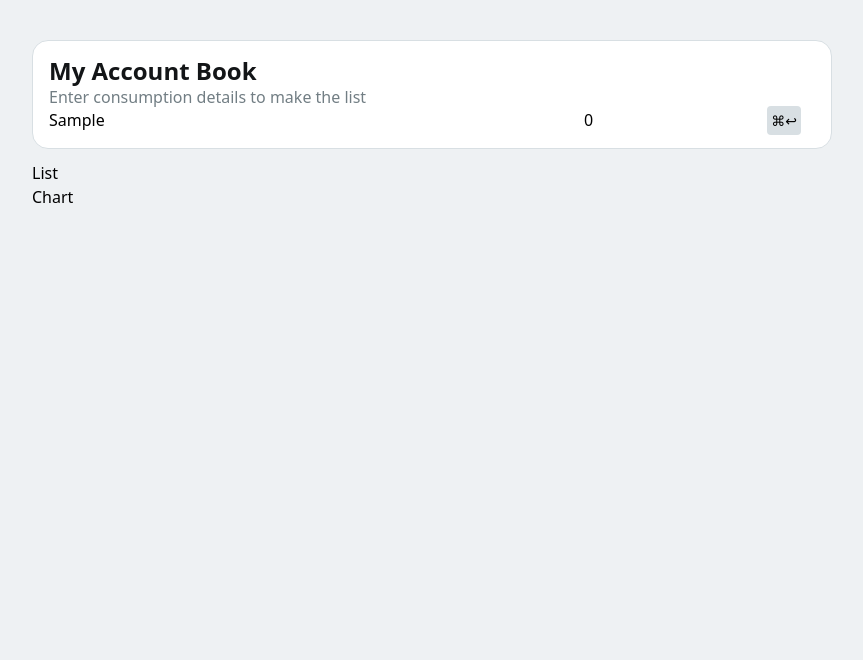
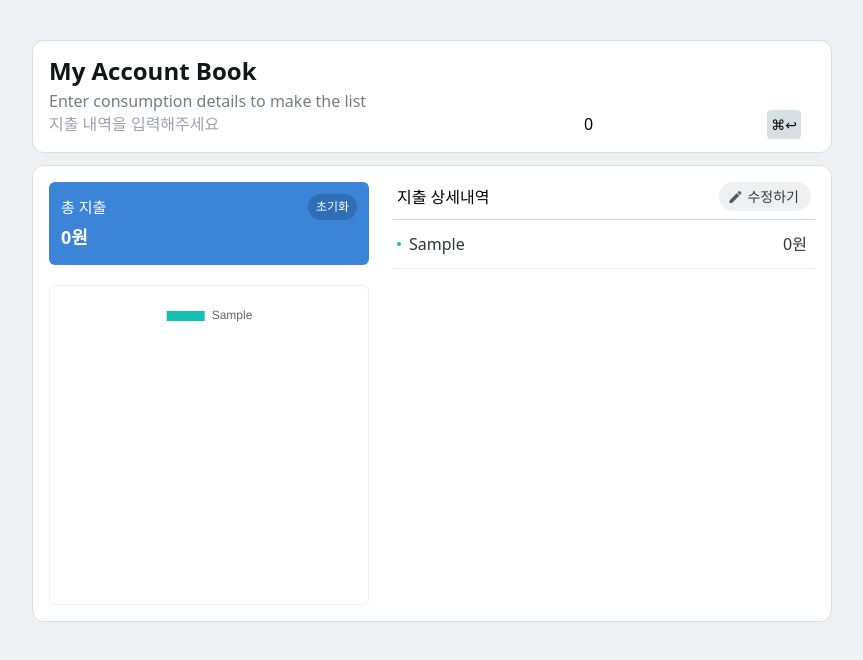
Before and after one commit to LC-02s/PBL-Account-Book, a React (Create React App) app: page / in a window 1280 px wide. Both pictures are taken after typing "Sample" into the empty fields and a click on the button "⌘↩︎". Shown: the top 660 px of the page, without its empty margins (208-1071 px from the left). Built offline with nearby package versions, Linux system fonts and the light colour scheme; a web font is replaced by a local one.

Commit message:
interim commit

```diff
--- a/src/App.js
+++ b/src/App.js
@@ -10,7 +10,7 @@ export default function App() {
   const [ consumeList, setConsumeList ] = useState(initialList);
 
   const saveList = useCallback((list) => {
-    console.log(`Save Target: ${list}`);
+    console.log('Save Target:', list);
     setConsumeList(list);
     localStorage.setItem('consumeList', JSON.stringify(list));
   }, []);
@@ -18,7 +18,10 @@ export default function App() {
   return (
     <React.Fragment>
       <Form consumeList={consumeList} setConsumeList={saveList} />
-      <Article consumeList={consumeList} setConsumeList={saveList} />
+      {
+        consumeList.length > 0 ?
+          <Article consumeList={consumeList} setConsumeList={saveList} /> : ''
+      }
     </React.Fragment>
   );
 }
--- a/src/components/Article.js
+++ b/src/components/Article.js
@@ -1,12 +1,29 @@
 import React from 'react';
 import ListContainer from './ListContainer';
 import Chart from './Chart';
+import styled from 'styled-components';
 
 export default function Article({ consumeList, setConsumeList }) {
   return (
-    <section className=''>
+    <AreaArticle>
+        <Chart consumeList={consumeList} setConsumeList={setConsumeList} />
         <ListContainer consumeList={consumeList} setConsumeList={setConsumeList} />
-        <Chart consumeList={consumeList} />
-    </section>
+    </AreaArticle>
   )
 }
+
+const AreaArticle = styled.section`
+    display: flex;
+    flex-flow: row nowrap;
+    justify-content: space-between;
+    align-items: flex-start;
+    width: 100%;
+    height: auto;
+    padding: 16px;
+    border: 1px solid var(--grayscale-200);
+    border-radius: 12px;
+    background-color: var(--brand-white);
+
+    & > div:first-of-type {display: block; width: 320px; height: auto;}
+    & > div:last-of-type {display: block; width: calc(100% - 344px); height: auto;}
+`;
--- a/src/components/Chart.js
+++ b/src/components/Chart.js
@@ -1,7 +1,121 @@
-import React from 'react'
+import React, { useMemo } from 'react'
+import styled from 'styled-components';
+import { Chart as ChartJS, ArcElement, Tooltip, Legend } from "chart.js";
+import { Doughnut } from "react-chartjs-2";
 
-export default function Chart() {
-  return (
-    <div>Chart</div>
-  )
+ChartJS.register(ArcElement, Tooltip, Legend);
+
+function costSummary(listArr) {
+    return listArr
+        .map((listObj) => +listObj.cost)
+        .reduce((a, b) => a + b);
 }
+
+function costPersentMap(listArr, total) {
+    return listArr
+        .map((listObj) => +listObj.cost)
+        .map((cost) => +(cost / total * 100).toFixed(1));
+}
+
+function formatter(numberCost) {
+    return numberCost.toLocaleString('ko-KR');
+}
+
+export default function Chart({ consumeList, setConsumeList }) {
+
+    const totalCost = useMemo(() => costSummary(consumeList), [ consumeList ]);
+    const costDataArr = useMemo(() => costPersentMap(consumeList, totalCost), [ consumeList, totalCost ]);
+    const costTitleArr = useMemo(() => consumeList.map((listObj) => listObj.title), [ consumeList ]);
+
+    const handleResetBtnClick = (e) => {
+        e.preventDefault();
+        const confirmTxt = '초기화할 시 모든 지출 내역이 삭제되며, \n다시는 돌이킬 수 없습니다. \n초기화하시겠습니까?'
+        if (window.confirm(confirmTxt)) setConsumeList([]);
+    }
+
+    const chartData = {
+        labels: costTitleArr,
+        datasets: [
+            {
+                label: 'persent(%)',
+                data: costDataArr,
+                // backgroundColor: '#D8DFE3',
+                backgroundColor: ['#17C1B1', '#1792EE', '#596DEA', '#9774EE', '#E679BF'],
+                hoverOffset: 6,
+                // hoverBackgroundColor: '#76B0F3',
+                hoverBorderWidth: 0,
+            },
+        ],
+    };
+
+    return (
+        <div>
+            <SummaryContainer>
+                <div className='flex justify-between items-center mb-1'>
+                    <SummaryTitle>총 지출</SummaryTitle>
+                    <ResetBtn onClick={handleResetBtnClick}>초기화</ResetBtn>
+                </div>
+                <SummaryTotal>{ formatter(totalCost) }원</SummaryTotal>
+            </SummaryContainer>
+            <ChartContainer>
+                <Doughnut fallbackContent={<ChartSkeleton />} data={chartData} />
+            </ChartContainer>
+        </div>
+    )
+}
+
+const SummaryContainer = styled.div`
+    display: block;
+    width: 100%;
+    height: auto;
+    padding: 12px 12px 14px;
+    margin: 0px 0px 20px;
+    border-radius: 6px;
+    background-color: var(--ui-information);
+`;
+
+const SummaryTitle = styled.h2`
+    display: block;
+    width: auto;
+    height: auto;
+    font-size: 15px;
+    font-weight: 500;
+    color: var(--brand-white);
+    white-space: nowrap;
+`;
+
+const SummaryTotal = styled.p`
+    display: block;
+    width: 100%;
+    height: auto;
+    font-size: 18px;
+    font-weight: 600;
+    color: var(--brand-white);
+    white-space: nowrap;
+`;
+
+const ResetBtn = styled.button`
+    display: block;
+    padding: 4px 8px;
+    font-size: 12px;
+    font-weight: 500;
+    color: var(--brand-white);
+    border-radius: 16px;
+    background-color: rgba(0, 20, 40, 0.2);
+`;
+
+const ChartSkeleton = styled.div`
+    display: block;
+    width: 100%;
+    height: 320px;
+    border-radius: 2px;
+    background-color: var(--grayscale-100);
+`;
+
+const ChartContainer = styled.div`
+    display: block;
+    width: 100%;
+    padding: 14px;
+    border-radius: 6px;
+    border: 1px solid var(--grayscale-100);
+`;
--- a/src/components/Form.js
+++ b/src/components/Form.js
@@ -5,19 +5,22 @@ import Tooltip from './Tooltip';
 export default function Form({ consumeList, setConsumeList }) {
 
     const [ title, setTitle ] = useState('');
-    const [ price, setPrice ] = useState(0);
+    const [ cost, setCost ] = useState(0);
     const [ isVisible, setIsVisible ] = useState(false);
 
     const handleTitleInputChange = (e) => setTitle(e.target.value);
-    const handlePriceInputChange = (e) => setPrice(e.target.value);
+    const handleCostInputChange = (e) => setCost(e.target.value);
 
-    const handleIsVisible = () => setIsVisible(consumeList.length === 0? true : false);
+    const handleIsVisible = () => setIsVisible(consumeList.length === 0 && title === '' ? true : false);
 
     const handleSubmit = (e) => {
         e.preventDefault();
 
-        if (title === '' || price === '0') return alert(`${title === '' ? '제목을' : '비용을'} 입력해주세요`);
-        console.log(title, price);
+        if (title === '' || cost === '0') return alert(`${title === '' ? '제목' : '비용'}을 입력해주세요`);
+
+        const newListItem = { id: new Date().getTime(), title: title, cost: Number(cost) };
+        setConsumeList([ ...consumeList, newListItem ]); // save list
+        setTitle(''); setCost(0); // init value
     }
 
     return (
@@ -26,24 +29,23 @@ export default function Form({ consumeList, setConsumeList }) {
                 <FormTitle>My Account Book</FormTitle>
                 <FormDescription>Enter consumption details to make the list</FormDescription>
                 <div className='relative'>
-                    <div className='flex justify-between items-center w-full h-auto'>
+                    <FormInputContainer>
                         <input
-                            className='block'
                             type='text'
+                            placeholder='지출 내역을 입력해주세요'
                             value={title}
                             onChange={handleTitleInputChange}
                             onFocus={handleIsVisible}
                             onBlur={() => setIsVisible(false)}
                         />
                         <input
-                            className='block'
                             type='number'
-                            value={price}
-                            onChange={handlePriceInputChange}
+                            value={cost}
+                            onChange={handleCostInputChange}
                             onFocus={handleIsVisible}
                             onBlur={() => setIsVisible(false)}
                         />
-                    </div>
+                    </FormInputContainer>
                     <HotKeyBadge>⌘↩︎</HotKeyBadge>
                     <Tooltip isVisible={isVisible} guide='Enter' content='리스트 추가' />
                 </div>
@@ -59,7 +61,7 @@ const FormContainer = styled.section`
     padding: 16px;
     margin: 0px 0px 12px;
     border: 1px solid var(--grayscale-200);
-    border-radius: 16px;
+    border-radius: 12px;
     background-color: var(--brand-white);
 `;
 
@@ -67,6 +69,7 @@ const FormTitle = styled.h1`
     display: block;
     width: 100%;
     height: auto;
+    margin: 0px 0px 4px;
     font-size: 24px;
     font-weight: 700;
     color: var(--grayscale-900);
@@ -84,6 +87,22 @@ const FormDescription = styled.p`
     color: var(--grayscale-500);
     line-height: 1.4;
     word-break: keep-all;
+`;
+
+const FormInputContainer = styled.div`
+    display: flex;
+    flex-flow: row nowrap;
+    justify-content: space-between;
+    align-items: center;
+    width: 100%;
+    height: auto;
+
+    input: {
+        flex: 1;
+        display: block;
+        width: 100%;
+        height: 48px;
+    }
 `;
 
 const HotKeyBadge = styled.button.attrs({ type: 'submit' })`
--- a/src/components/List.js
+++ b/src/components/List.js
@@ -1,7 +1,58 @@
 import React from 'react'
+import styled from 'styled-components';
 
-export default function List({ consumeList, setConsumeList }) {
+function formatter(numberCost) {
+    return numberCost.toLocaleString('ko-KR');
+}
+
+export default function List({ title, cost, index, consumeList, setConsumeList }) {
   return (
-    <div>List</div>
+    <ListItem>
+        <ListTxtContent $index={index}>
+            <span>{ title ?? '' }</span>
+            <span>{ formatter(+cost) ?? 0 }원</span>
+        </ListTxtContent>
+    </ListItem>
   )
 }
+
+const colorArr = ['#17C1B1', '#1792EE', '#596DEA', '#9774EE', '#E679BF'];
+
+const ListItem = styled.div`
+    display: block;
+    width: 100%;
+    height: auto;
+    border-bottom: 1px solid var(--grayscale-100);
+`;
+
+const ListTxtContent = styled.p`
+    position: relative;
+    display: flex;
+    flex-flow: row nowrap;
+    justify-content: space-between;
+    align-items: flex-end;
+    width: 100%;
+    height: auto;
+    padding: 12px 8px 12px 16px;
+
+    &::before {
+        content: '';
+        position: absolute;
+        top: 0px;
+        bottom: 0px;
+        left: 4px;
+        display: inline-block;
+        width: 4px;
+        height: 4px;
+        margin: auto 0px;
+        border-radius: 50%;
+        background-color: ${({ $index }) => colorArr[+$index % colorArr.length]};
+    }
+    & > span {
+        font-size: 16px;
+        font-weight: 400;
+        color: var(--grayscale-700);
+    }
+    & > span:first-of-type {word-break: keep-all;}
+    & > span:last-of-type {white-space: nowrap;}
+`;
--- a/src/components/ListContainer.js
+++ b/src/components/ListContainer.js
@@ -1,8 +1,60 @@
 import React from 'react'
 import List from './List'
+import styled from 'styled-components'
+
+
 
 export default function ListContainer({ consumeList, setConsumeList }) {
   return (
-    <List consumeList={consumeList} setConsumeList={setConsumeList} />
+    <div>
+        <div className='flex justify-between items-center w-full h-auto px-1 pb-2 border-b border-gray-300'>
+            <ContainerTitle>지출 상세내역</ContainerTitle>
+            <ModifyBtn><span className='material-icons'>edit</span> 수정하기</ModifyBtn>
+        </div>
+        <div>
+            {consumeList.map((list, idx) => {
+                return (
+                    <List
+                        key={list.id}
+                        index={idx}
+                        title={list.title}
+                        cost={list.cost}
+                        consumeList={consumeList}
+                        setConsumeList={setConsumeList}
+                    />
+                )
+            })}
+        </div>
+    </div>
   )
 }
+
+const ContainerTitle = styled.h2`
+    display: block;
+    width: auto;
+    height: auto;
+    font-size: 16px;
+    font-weight: 500;
+    color: var(--gray-scale-700);
+`;
+
+const ModifyBtn = styled.button`
+    display: inline-flex;
+    flex-flow: row nowrap;
+    justify-content: center;
+    align-items: center;
+    width: auto;
+    height: auto;
+    padding: 4px 12px 4px 8px;
+    font-size: 14px;
+    font-weight: 400;
+    color: var(--grayscale-700);
+    border-radius: 16px;
+    background-color: var(--grayscale-100);
+
+    & > .material-icons {
+        margin-right: 4px;
+        font-size: 16px;
+        color: var(--grayscale-600);
+    }
+`;
```
